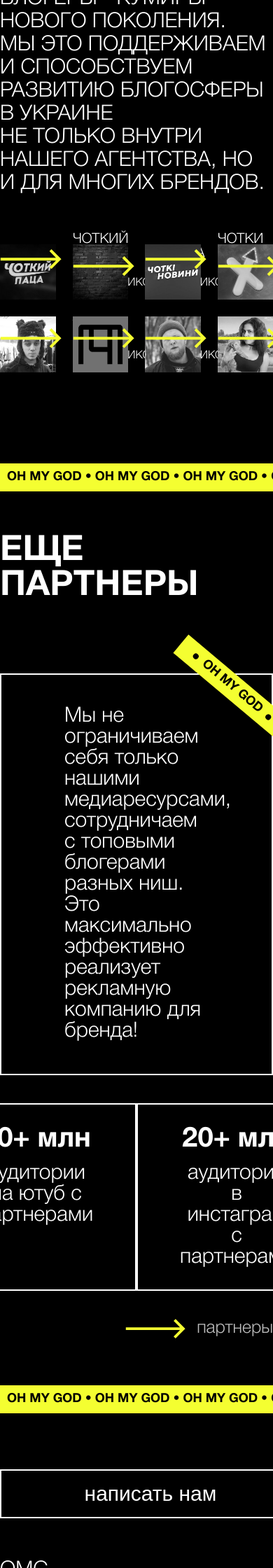
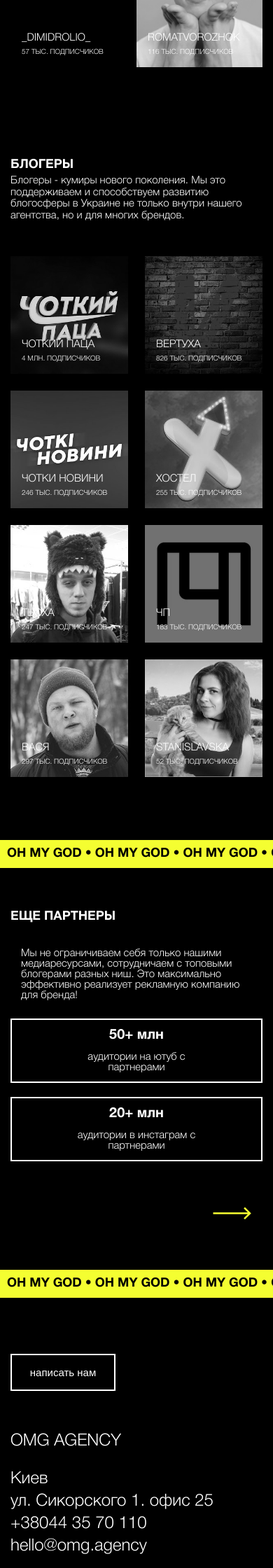
Before and after one commit to NosenkoVladislav/OMG, a PHP site: page /media.html in a window 390 px wide. Shown: the part 1855-4095 px from the top of the page at 70% size. Run offline with PHP 8.4, Linux system fonts and the light colour scheme.

Commit message:
adaptive v1

```diff
--- /dev/null
+++ b/css/media.css
@@ -0,0 +1,313 @@
+@media (max-width: 1440px) {
+  .container {
+    padding: 0 15px;
+    -webkit-box-sizing: border-box;
+    -moz-box-sizing: border-box;
+    box-sizing: border-box; }
+  .section_title {
+    max-width: 900px; }
+  .header .header_body .header_title__wrap {
+    font-size: 15px; }
+    .header .header_body .header_title__wrap .title_l {
+      font-size: 5em; }
+    .header .header_body .header_title__wrap .title_m {
+      font-size: 2.5em; }
+    .header .header_body .header_title__wrap .title_s {
+      font-size: 2.2em; }
+  .contact .container .budge_list {
+    right: 40px; }
+  .media_block {
+    max-width: 785px; }
+  .title--sm br {
+    display: none; }
+  .gallery .item .text .arr svg {
+    width: 55px; } }
+
+@media (max-width: 1200px) {
+  .header .header_top .nav_menu .nav_item {
+    width: 180px;
+    font-size: 18px; }
+  .team .team_gallery {
+    grid-template-columns: repeat(2, 1fr);
+    grid-gap: 40px;
+    padding: 40px; }
+  .media_block .badge {
+    bottom: 0;
+    top: unset;
+    right: -5%;
+    -webkit-transform: rotate(-20deg);
+    -moz-transform: rotate(-20deg);
+    -ms-transform: rotate(-20deg);
+    -o-transform: rotate(-20deg);
+    transform: rotate(-20deg); }
+  .gallery .item .text .arr {
+    display: none; } }
+
+@media (max-width: 968px) {
+  .btn {
+    max-width: 300px;
+    font-size: 26px; }
+  .section_title {
+    font-size: 40px;
+    margin-bottom: 40px; }
+  .header .header_top {
+    position: fixed;
+    display: flex;
+    width: 100%;
+    height: 80px;
+    left: 0;
+    top: 0;
+    background: var(--mBlack);
+    -webkit-box-sizing: border-box;
+    -moz-box-sizing: border-box;
+    box-sizing: border-box;
+    z-index: 3; }
+    .header .header_top .nav_menu {
+      display: none; }
+    .header .header_top .menu_btn {
+      width: 60px;
+      height: 60px;
+      display: flex;
+      flex-direction: column;
+      justify-content: space-between;
+      padding: 20px 15px;
+      -webkit-box-sizing: border-box;
+      -moz-box-sizing: border-box;
+      box-sizing: border-box; }
+      .header .header_top .menu_btn .menu_line {
+        width: 100%;
+        height: 3px;
+        background: #fff; }
+    .header .header_top .nav_menu--mob {
+      display: none; }
+      .header .header_top .nav_menu--mob.open {
+        display: flex;
+        justify-content: center;
+        align-items: center;
+        position: fixed;
+        width: 100%;
+        height: 100vh;
+        top: 0;
+        left: 0;
+        background: #00000066;
+        z-index: 9999; }
+      .header .header_top .nav_menu--mob .nav_menu {
+        display: flex;
+        flex-direction: column; }
+        .header .header_top .nav_menu--mob .nav_menu .nav_item {
+          height: 42px;
+          margin: 7px 0;
+          border: 2px solid var(--mBlack);
+          background: #fff;
+          color: var(--mBlack); }
+          .header .header_top .nav_menu--mob .nav_menu .nav_item:hover {
+            background: var(--mYellow); }
+      .header .header_top .nav_menu--mob .nav_menu--wrapper {
+        position: relative;
+        padding: 35px; }
+        .header .header_top .nav_menu--mob .nav_menu--wrapper .menu_close {
+          position: absolute;
+          width: 30px;
+          height: 30px;
+          top: 0;
+          right: 0; }
+          .header .header_top .nav_menu--mob .nav_menu--wrapper .menu_close .menu_line {
+            width: 100%;
+            height: 2px;
+            background: #fff;
+            position: absolute;
+            top: 50%;
+            -webkit-transform: rotate(45deg);
+            -moz-transform: rotate(45deg);
+            -ms-transform: rotate(45deg);
+            -o-transform: rotate(45deg);
+            transform: rotate(45deg); }
+            .header .header_top .nav_menu--mob .nav_menu--wrapper .menu_close .menu_line:last-child {
+              -webkit-transform: rotate(-45deg);
+              -moz-transform: rotate(-45deg);
+              -ms-transform: rotate(-45deg);
+              -o-transform: rotate(-45deg);
+              transform: rotate(-45deg); }
+  .header .header_body .header_title__wrap {
+    margin-top: 80px; }
+  .header .header_body .header_btn__wrap .btn {
+    max-width: 300px;
+    font-size: 26px; }
+  .wedo .wedo_table {
+    grid-template-columns: none; }
+  .cases .cases_gallery {
+    grid-template-columns: none; }
+    .cases .cases_gallery .case:nth-child(2) {
+      display: none; }
+    .cases .cases_gallery .case:nth-child(3) {
+      display: none; }
+  .cases .cases_taglist {
+    display: none; }
+  .clients .c-list .item img {
+    width: 130px; }
+  .clients .c-list .item.lg img {
+    width: 240px; }
+  .team .team_gallery .item .arr svg {
+    width: 60px;
+    height: auto; }
+  .vacancy {
+    padding-top: 0; }
+    .vacancy .vacancy_grid {
+      grid-template-columns: none; }
+  .contacts_cols .col .row {
+    font-size: 24px; }
+  .portfolio .cases .cases_gallery .case:nth-child(n) {
+    display: block; }
+  .gallery {
+    grid-template-columns: repeat(2, 1fr); }
+  .partners .partners_about .media_block {
+    border: none;
+    margin-top: 0; }
+    .partners .partners_about .media_block .badge {
+      display: none; }
+  .partners .partners_about .media_block--wrap {
+    flex-direction: column;
+    margin-top: 10px; }
+    .partners .partners_about .media_block--wrap .sm {
+      width: 100%;
+      max-width: unset;
+      border: 2px solid #fff;
+      padding: 0.6em 1em;
+      -webkit-box-sizing: border-box;
+      -moz-box-sizing: border-box;
+      box-sizing: border-box;
+      margin-bottom: 20px; }
+  .bloggers {
+    padding: 40px 0; }
+  .channels {
+    padding: 40px 0; } }
+
+@media (max-width: 600px) {
+  .section_title {
+    font-size: 18px;
+    line-height: 20px;
+    margin-bottom: 20px; }
+    .section_title .title--sm {
+      font-size: 15px; }
+  .btn {
+    max-width: 150px;
+    font-size: 15px; }
+  .badge {
+    font-size: 15px;
+    max-width: 135px; }
+    .badge .dot {
+      width: 8px;
+      height: 8px; }
+  .header .header_body .header_title__wrap {
+    margin-top: 80px; }
+    .header .header_body .header_title__wrap .title_l {
+      font-size: 50px; }
+    .header .header_body .header_title__wrap .title_m {
+      font-size: 20px; }
+    .header .header_body .header_title__wrap .title_s {
+      font-size: 15px; }
+  .header .header_body .header_btn__wrap .btn {
+    font-size: 15px;
+    max-width: 150px; }
+  .wedo .wedo_table .table {
+    padding: 20px; }
+    .wedo .wedo_table .table .title {
+      font-size: 18px; }
+    .wedo .wedo_table .table .list {
+      padding-right: 0; }
+      .wedo .wedo_table .table .list .item {
+        font-size: 15px; }
+  .wedo .wedo_slider--wrap .wedo_slider .slide {
+    font-size: 18px;
+    padding: 28px;
+    -webkit-box-sizing: border-box;
+    -moz-box-sizing: border-box;
+    box-sizing: border-box;
+    min-height: 100px; }
+  .wedo .wedo_slider--wrap .slider_info {
+    width: 126px; }
+    .wedo .wedo_slider--wrap .slider_info .slider_counter {
+      font-size: 15px; }
+    .wedo .wedo_slider--wrap .slider_info .slider_control .arr svg {
+      width: 55px; }
+  .contact .container .section_title {
+    width: 100%; }
+  .contact .container .budge_list {
+    right: 15px; }
+    .contact .container .budge_list .badge {
+      display: none; }
+      .contact .container .budge_list .badge:first-child {
+        display: block; }
+      .contact .container .budge_list .badge .text {
+        text-align: center; }
+  .cases .cases_gallery .case .image {
+    height: 150px; }
+  .cases .cases_gallery .case .info {
+    bottom: 5px;
+    left: 5px; }
+    .cases .cases_gallery .case .info .arr svg {
+      width: 55px; }
+    .cases .cases_gallery .case .info .name {
+      font-size: 15px; }
+  .clients .c-list .item {
+    padding: 10px; }
+    .clients .c-list .item img {
+      width: 100%; }
+    .clients .c-list .item.lg img {
+      width: 100%; }
+  .team .team_gallery {
+    padding: 0; }
+    .team .team_gallery .item .text {
+      bottom: 5px;
+      left: 5px; }
+      .team .team_gallery .item .text .arr {
+        display: none; }
+      .team .team_gallery .item .text .info {
+        margin-left: 10px; }
+        .team .team_gallery .item .text .info .name {
+          font-size: 14px; }
+        .team .team_gallery .item .text .info .position {
+          font-size: 10px; }
+  .vacancy .vacancy_grid {
+    grid-gap: 14px; }
+    .vacancy .vacancy_grid .btn {
+      max-width: 200px; }
+  .footer .contacts_cols {
+    grid-template-columns: repeat(3, 1fr); }
+    .footer .contacts_cols .col:nth-child(1) {
+      grid-column: 1/4;
+      margin-bottom: 40px; }
+    .footer .contacts_cols .col.social {
+      justify-content: flex-start; }
+  .media_block {
+    padding: 15px;
+    font-size: 15px; }
+    .media_block .title {
+      font-size: 20px; }
+    .media_block .badge {
+      font-size: 10px;
+      max-width: 100px;
+      bottom: -13px; }
+      .media_block .badge .dot:nth-child(1) {
+        left: 10px; }
+      .media_block .badge .dot:nth-child(3) {
+        right: 10px; }
+  .partners .partners_about .media_block--wrap .sm {
+    padding: 0.8em 5em; }
+  .gallery .item .text .info .name {
+    font-size: 15px; }
+  .gallery .item .text .info .position {
+    font-size: 10px; }
+  .to_all .link .arr svg {
+    width: 55px; }
+  .to_all .link .text {
+    display: none; }
+  .popup-container {
+    padding: 20px; }
+    .popup-container .title {
+      margin-bottom: 40px;
+      font-size: 18px; }
+    .popup-container .input {
+      font-size: 16px; }
+    .popup-container .btn {
+      margin-top: 0; } }
--- a/css/style.css
+++ b/css/style.css
@@ -53,7 +53,8 @@
     font-size: 30px;
     line-height: 1.1em;
     font-weight: 200;
-    margin-top: 0.3em; }
+    margin-top: 0.3em;
+    text-transform: none; }
 
 .badge {
   display: flex;
--- a/js/main.js
+++ b/js/main.js
@@ -114,3 +114,11 @@
 $('#doNotClick').click(function () {
     $('.case_box').addClass('active')
 })
+
+$('.menu_btn').click(function () {
+    $('.nav_menu--mob').addClass('open')
+})
+
+$('.menu_close').click(function () {
+    $('.nav_menu--mob').removeClass('open')
+})
--- a/media.html
+++ b/media.html
@@ -9,7 +9,9 @@
     <link rel="stylesheet" href="css/fonts.css">
     <link rel="stylesheet" href="css/variables.css">
     <link rel="stylesheet" href="css/style.css">
+    <link rel="stylesheet" href="css/media.css">
     <link rel="shortcut icon" type="image/png" href="assets/img/logo-favicon.png"/>
+    <meta name="viewport" content="width=device-width, initial-scale=1">
 </head>
 <body>
 
@@ -17,6 +19,7 @@
     <header class="header scroll_section">
         <div class="container">
             <div class="header_top">
+                <div class="container">
                     <a href="index.html" class="logo">
                         <svg class="logo_svg" width="79" height="40" viewBox="0 0 79 40" fill="none" xmlns="http://www.w3.org/2000/svg"
                              xmlns:xlink="http://www.w3.org/1999/xlink">
@@ -30,12 +33,35 @@
                             </defs>
                         </svg>
                     </a>
+
+                    <div class="menu_btn">
+                        <div class="menu_line"></div>
+                        <div class="menu_line"></div>
+                        <div class="menu_line"></div>
+                    </div>
+
                     <nav class="nav_menu">
                         <a href="index.html" class="nav_item">агентство</a>
                         <a href="portfolio.html" class="nav_item">портфолио</a>
-                    <a href="/" class="nav_item">медиапартнеры</a>
+                        <a href="media.html" class="nav_item">медиапартнеры</a>
                         <a href="contacts.html" class="nav_item">контакты</a>
                     </nav>
+
+                    <div class="nav_menu--mob">
+                        <div class="nav_menu--wrapper">
+                            <nav class="nav_menu">
+                                <a href="index.html" class="nav_item">агентство</a>
+                                <a href="portfolio.html" class="nav_item">портфолио</a>
+                                <a href="media.html" class="nav_item">медиапартнеры</a>
+                                <a href="contacts.html" class="nav_item">контакты</a>
+                            </nav>
+                            <div class="menu_close">
+                                <div class="menu_line"></div>
+                                <div class="menu_line"></div>
+                            </div>
+                        </div>
+                    </div>
+                </div>
             </div>
             <div class="header_body">
                 <div class="header_title__wrap">
@@ -51,7 +77,10 @@
                 </div>
             </div>
         </div>
-        <div class="line yellow">oh my god • oh my god • oh my god • oh my god • oh my god • oh my god • oh my god • oh my god • oh my god • oh my god • oh my god • oh my god •oh my god • oh my god • oh my god • oh my god • oh my god • oh my god •oh my god • oh my god • oh my god • oh my god • oh my god • oh my god •</div>
+        <!--<div class="header_lines">-->
+        <!--<div class="line yellow">oh my god • oh my god • oh my god • oh my god • oh my god • oh my god • oh my god • oh my god • oh my god • oh my god • oh my god • oh my god •oh my god • oh my god • oh my god • oh my god • oh my god • oh my god •oh my god • oh my god • oh my god • oh my god • oh my god • oh my god •</div>-->
+        <!--<div class="line white">oh my god • oh my god • oh my god • oh my god • oh my god • oh my god • oh my god • oh my god • oh my god • oh my god • oh my god • oh my god •oh my god • oh my god • oh my god • oh my god • oh my god • oh my god •oh my god • oh my god • oh my god • oh my god • oh my god • oh my god •</div>-->
+        <!--</div>-->
     </header>
 
     <section class="bloggers">
```
Also changed, not shown: other parts of css/style.css (+42 -5 lines), contacts.html (+35 -8 lines), index.html (+29 -2 lines), portfolio.html (+36 -38 lines). Lines whose indentation alone changed are shown as unchanged.
